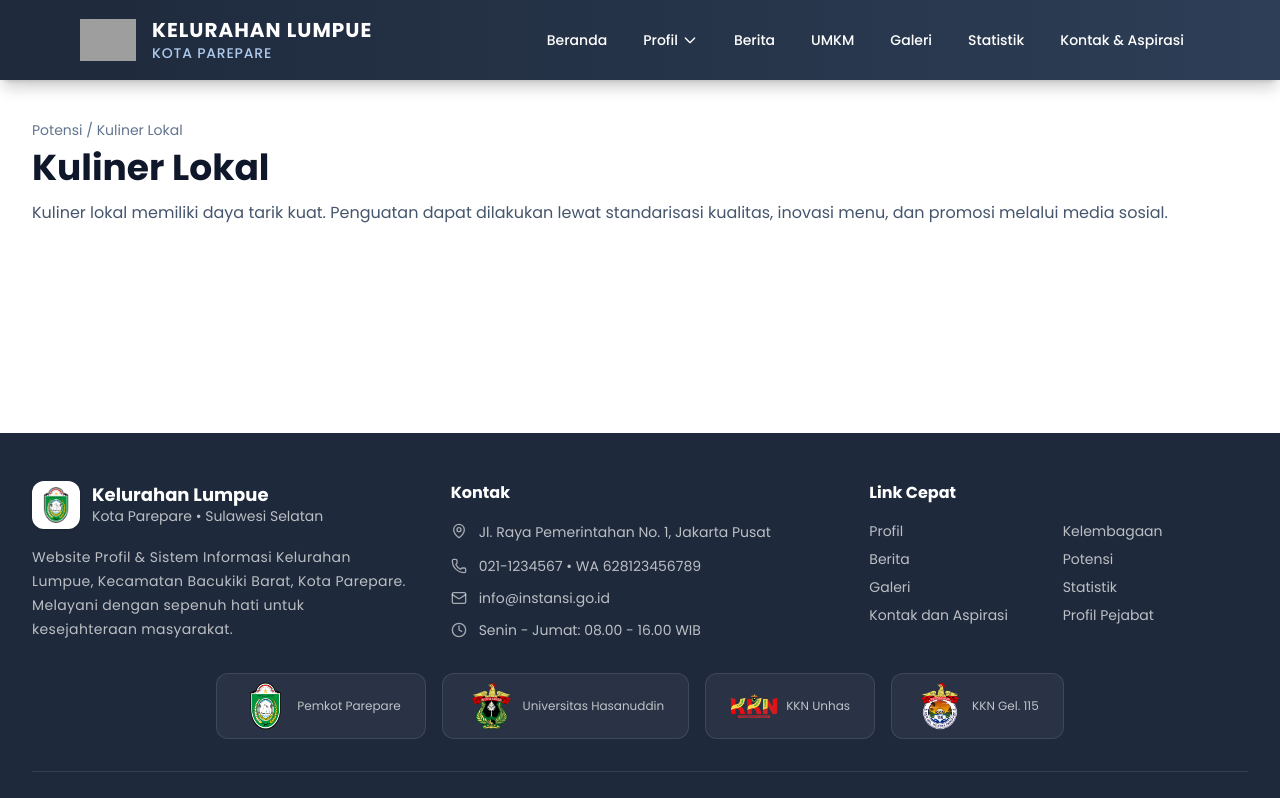
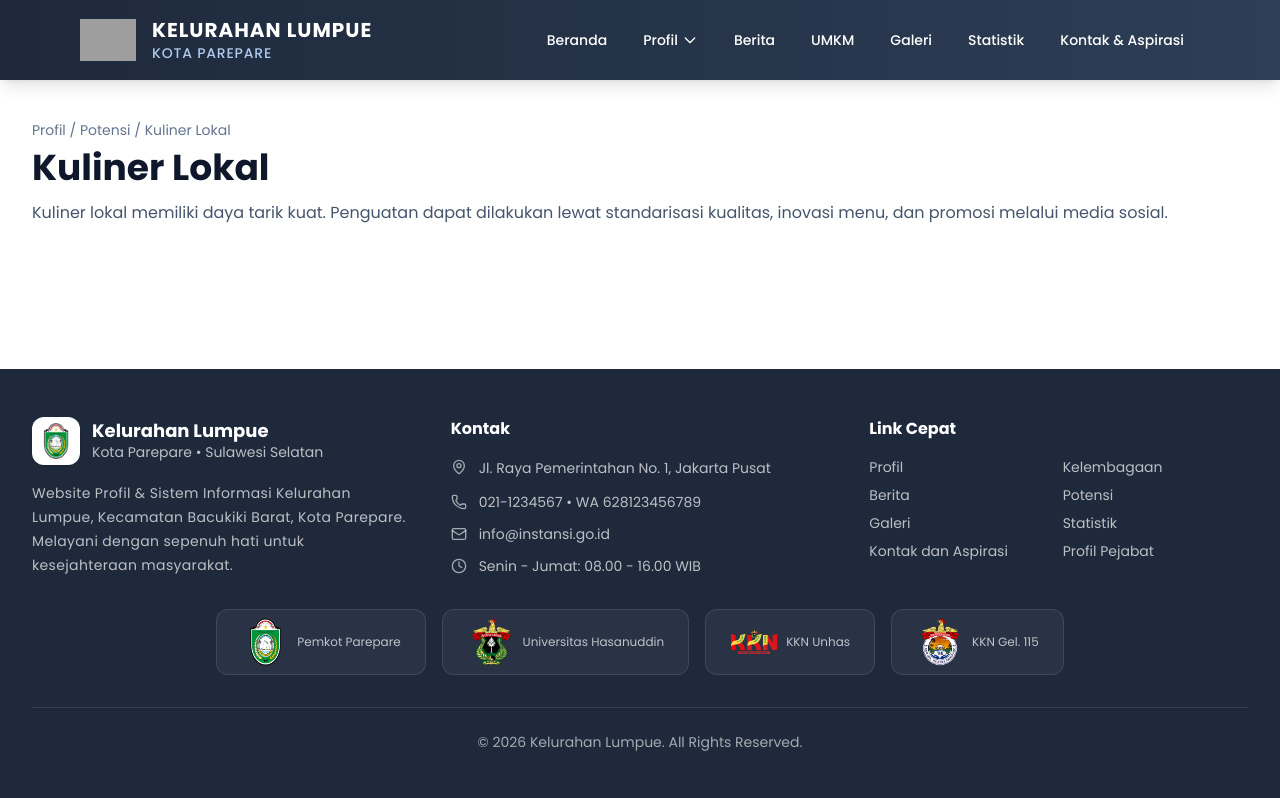
Before and after one commit to adhimrahman/kknt115-unhas-lumpue, a Next.js app in the folder frontend/: page /profil/potensi/kuliner-lokal in a window 1280 px wide. Shown: the top 798 px of the page. Built offline with nearby package versions, Linux system fonts and the light colour scheme; grey boxes are pictures that could not be loaded.

Commit message:
refactor(potensi): simplify detail page layout and use notFound on invalid slug

```diff
--- a/frontend/src/app/(pages)/profil/potensi/[slug]/page.tsx
+++ b/frontend/src/app/(pages)/profil/potensi/[slug]/page.tsx
@@ -1,53 +1,37 @@
 import Image from "next/image";
-import SiteNavbar from "@/components/layout/SiteNavbar";
-import Footer from "@/components/layout/Footer";
+import { notFound } from "next/navigation";
 import { mockPotensi, mockPotensiGambar } from "@/lib/mockData";
 
-type PageProps = {
+export default async function PotensiDetailPage({
+	params
+}: {
 	params: Promise<{ slug: string }>;
-};
+}) {
+	const { slug } = await params;
+	const slugValue = (slug ?? "").trim();
 
-export default async function PotensiDetailPage({ params }: PageProps) {
-	const { slug } = await params;
-
-	const potensi = mockPotensi.find((x) => x.slug === slug);
-
-	if (!potensi) {
-		return (
-			<div className="min-h-screen flex flex-col">
-				<SiteNavbar />
-				<main className="grow max-w-7xl mx-auto px-4 sm:px-6 lg:px-8 py-16">
-					<h1 className="text-3xl font-bold text-slate-900 mb-2">Data tidak ditemukan</h1>
-					<p className="text-slate-600">Potensi dengan slug &quot;{slug}&quot; tidak tersedia.</p>
-				</main>
-				<Footer />
-			</div>
-		);
-	}
+	const potensi = mockPotensi.find((x) => x.slug === slugValue);
+	if (!potensi) return notFound();
 
 	const galeri = mockPotensiGambar
 		.filter((g) => g.potensi_id === potensi.id)
 		.sort((a, b) => a.order_index - b.order_index);
 
 	return (
-		<div className="min-h-screen flex flex-col">
-			<SiteNavbar />
-			<main className="grow">
 		<section className="py-14 bg-white">
 			<div className="max-w-7xl mx-auto px-4 sm:px-6 lg:px-8">
 				<div className="mb-8">
-							<p className="text-sm text-slate-500 mb-2">Potensi / {potensi.nama}</p>
+					<p className="text-sm text-slate-500 mb-2">Profil / Potensi / {potensi.nama}</p>
 					<h1 className="text-4xl font-bold text-slate-900">{potensi.nama}</h1>
-							<p className="text-slate-600 mt-3 leading-relaxed">{potensi.konten}</p>
+					<p className="text-slate-600 mt-3 leading-relaxed whitespace-pre-line">
+						{potensi.konten}
+					</p>
 				</div>
 
 				{galeri.length > 0 && (
 					<div className="grid md:grid-cols-3 gap-6">
 						{galeri.map((img) => (
-									<div
-										key={img.id}
-										className="rounded-2xl overflow-hidden bg-slate-100 shadow"
-									>
+							<div key={img.id} className="rounded-2xl overflow-hidden bg-slate-100 shadow">
 								<div className="relative aspect-video">
 									<Image
 										src={img.url}
@@ -68,8 +52,5 @@ export default async function PotensiDetailPage({ params }: PageProps) {
 				)}
 			</div>
 		</section>
-			</main>
-			<Footer />
-		</div>
 	);
 }
```
Lines whose indentation alone changed are shown as unchanged.
